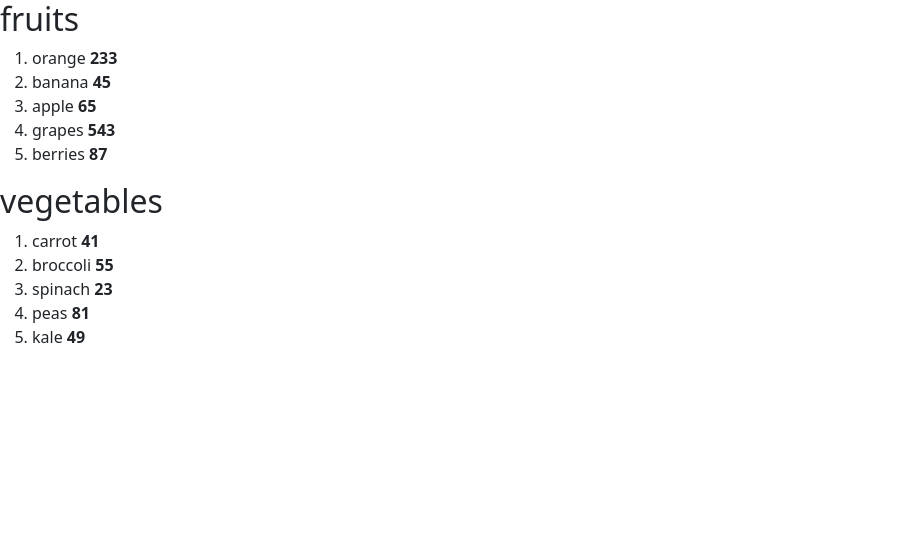
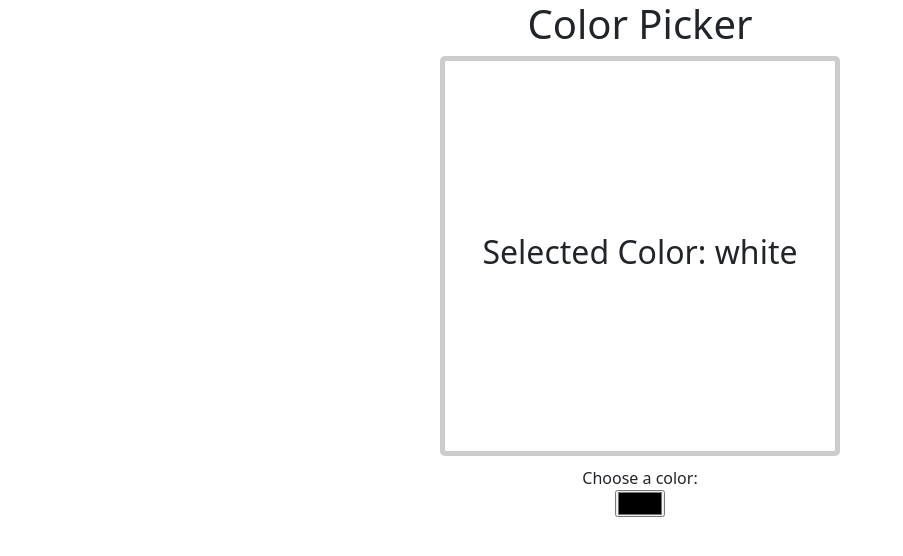
Before and after one commit to ArhabSafwan/react-app, a React (Vite) app: page / in a window 1280 px wide. Shown: the top 556 px of the page, without its empty margins (0-903 px from the left). Built offline with nearby package versions, Linux system fonts and the light colour scheme.

Commit message:
colorpicker done

```diff
--- a/src/App.tsx
+++ b/src/App.tsx
@@ -1,31 +1,7 @@
-import Alert from "./components/Alert";
-import { Buttons } from "./components/Buttons";
-import { useState } from "react";
-import Student from "./components/Student";
-import UserGreeting from "./components/UserGreeting";
-import List from "./components/List";
-//props: read only properties that can be shared from parent component
-// to child component
+import Colorpicker from './ColorPicker.jsx';
 function App() {
-  const fruits = [
-    { id: 1, name: "orange", calories: 233 },
-    { id: 2, name: "banana", calories: 45 },
-    { id: 3, name: "apple", calories: 65 },
-    { id: 4, name: "grapes", calories: 543 },
-    { id: 5, name: "berries", calories: 87 },
-  ];
-  const vegetables = [
-    { id: 1, name: "carrot", calories: 41 },
-    { id: 2, name: "broccoli", calories: 55 },
-    { id: 3, name: "spinach", calories: 23 },
-    { id: 4, name: "peas", calories: 81 },
-    { id: 5, name: "kale", calories: 49 },
-  ];
   return (
-    <div>
-      <List items={fruits} category="fruits" />
-      <List items={vegetables} category="vegetables" />
-    </div>
+      <Colorpicker />
   );
 }
 export default App;
--- /dev/null
+++ b/src/ColorPicker.jsx
@@ -0,0 +1,23 @@
+import { useState } from "react";
+function Colorpicker(){
+    const [color, setColor] = useState("white");
+    function handleColorChange(event) {
+        setColor(event.target.value);
+    }
+    return(
+        <div className="color-picker-container">
+            <h1>Color Picker</h1>
+            <div className="color-info" style={{ backgroundColor: color }}>
+                <h2>Selected Color: {color}</h2>
+            </div>
+            <label htmlFor="color">Choose a color:</label>
+            <input
+                type="color"
+                id="color"
+                value={color}
+                onChange={handleColorChange}
+            />
+        </div>
+    );
+}
+export default Colorpicker;
--- a/src/index.css
+++ b/src/index.css
@@ -1,31 +1,19 @@
-.student{
-    font-family: Arial, Helvetica, sans-serif;
-    font-size: 2em;
-    padding: 10px;
-    border: 1px solid;
-
+.color-picker-container {
+    display: flex;
+    flex-direction: column;
+    align-items: center;
 }
 
-.student p{
-    margin: 0;
-}
-
-.welcome-message{
-    font-size: 2em;
-    background-color: aquamarine;
-    border: 1px solid;
+.color-info {
+    height: 400px;
+    width: 400px;
+    margin-bottom: 10px;
+    padding: 10px;
+    border: 5px solid #ccc;
     border-radius: 5px;
     text-align: center;
-    padding: 20px;
-    margin: 0;
+    display: flex;
+    justify-content: center;
+    align-items: center;
+    transition: 1s ease;
 }
-
-.prompt-login{
-    font-size: 2em;
-    background-color: rgb(255, 168, 127);
-    border: 1px solid;
-    border-radius: 5px;
-    text-align: center;
-    padding: 20px;
-    margin: 0;
-}
```
Also changed, not shown: readme.txt.
